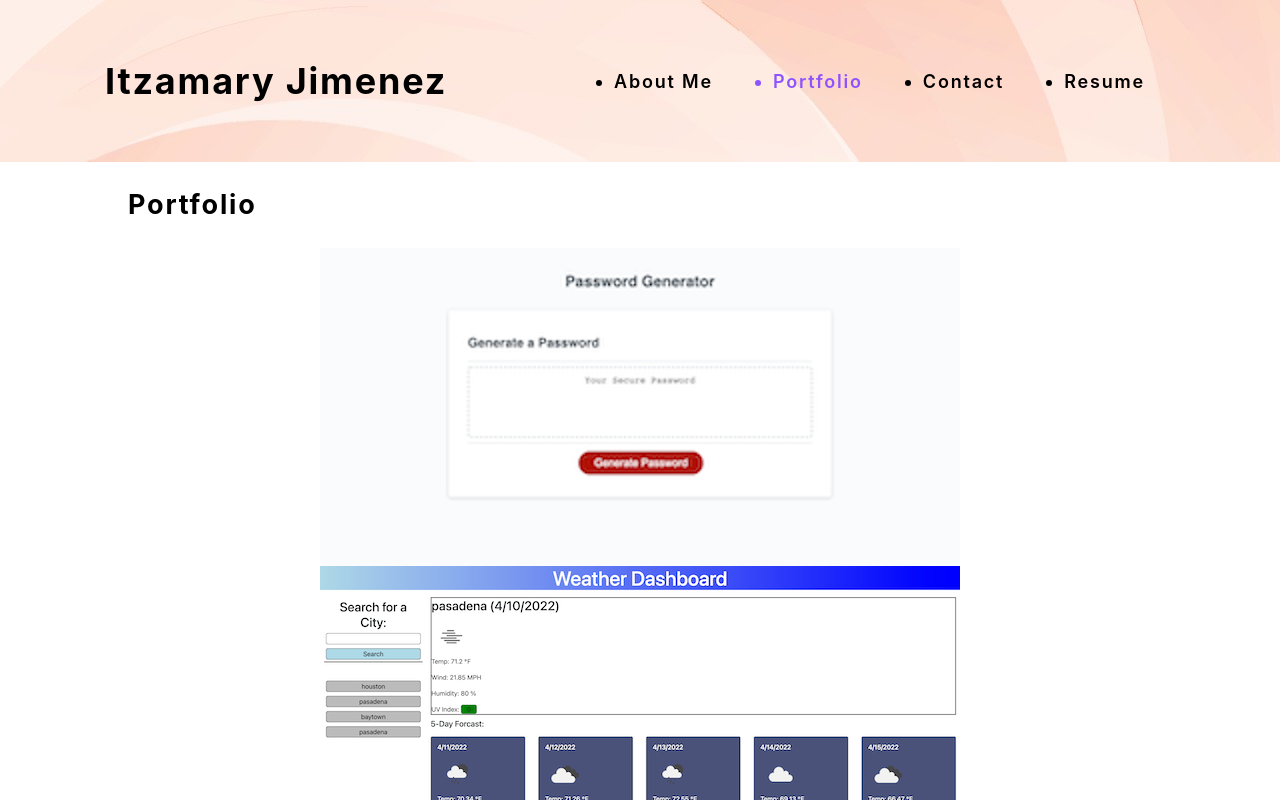
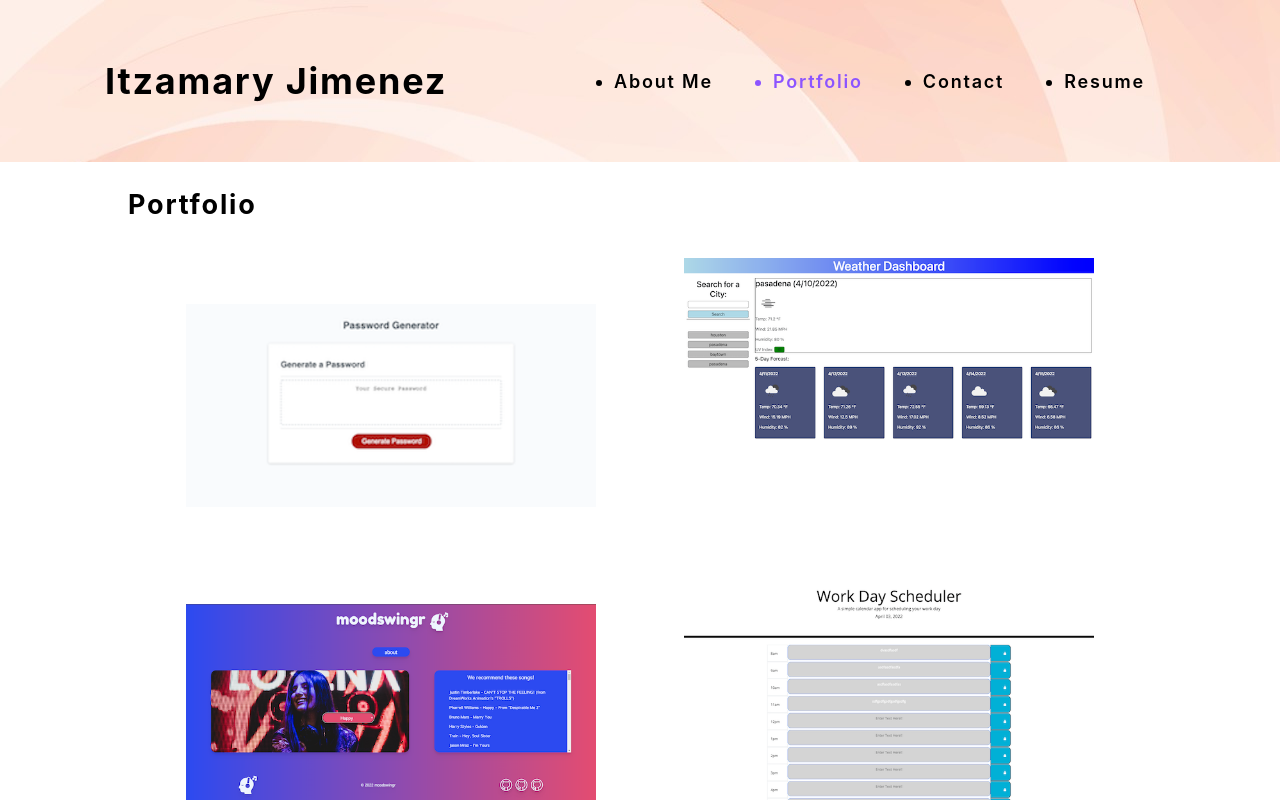
Before and after one commit to Itzamary/react-personal-portfolio-, a React (Create React App) app: page / in a window 1280 px wide. Both pictures are taken after a click on the element "Portfolio". Shown: the top 800 px of the page. Built offline with nearby package versions, Linux system fonts and the light colour scheme.

Commit message:
added new css rules to the project images.

```diff
--- a/src/components/Project/index.js
+++ b/src/components/Project/index.js
@@ -42,7 +42,7 @@ console.log(currentPhotos, 'current photos');
                 <img
                 src={require(`../../assets/${currentCategory.name}/${i}.png`).default}
                 alt={image.name}
-                className="img-thumbnail mx-1"
+                className="img-thumbnail mx-2"
                 key={image.name}
                 />
             ))}
--- a/src/index.css
+++ b/src/index.css
@@ -56,6 +56,11 @@ header {
 margin:0 30px 0 30px;
 }
 
+.mx-2 {
+  margin: 10px 30px;
+  width: 40%;
+}
+
 main {
     margin: 0 auto;
     width: 80%;
```
